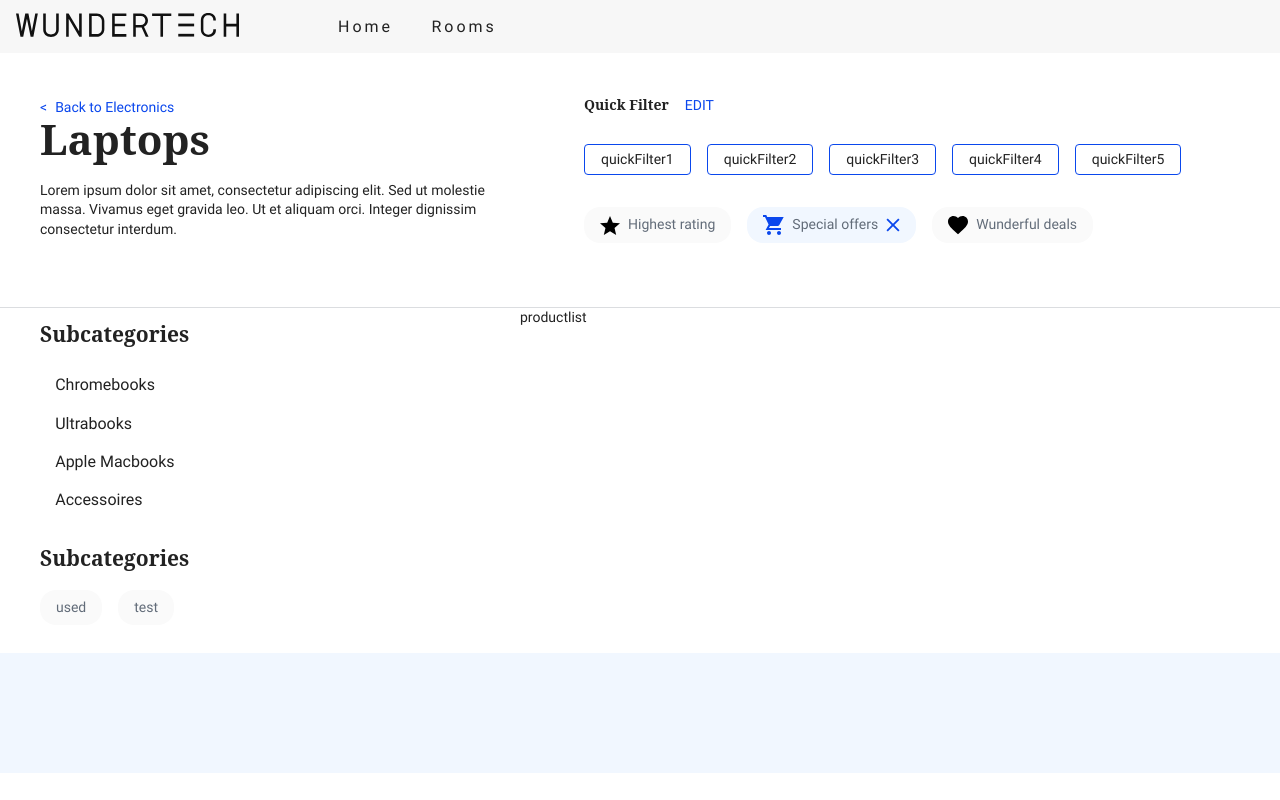
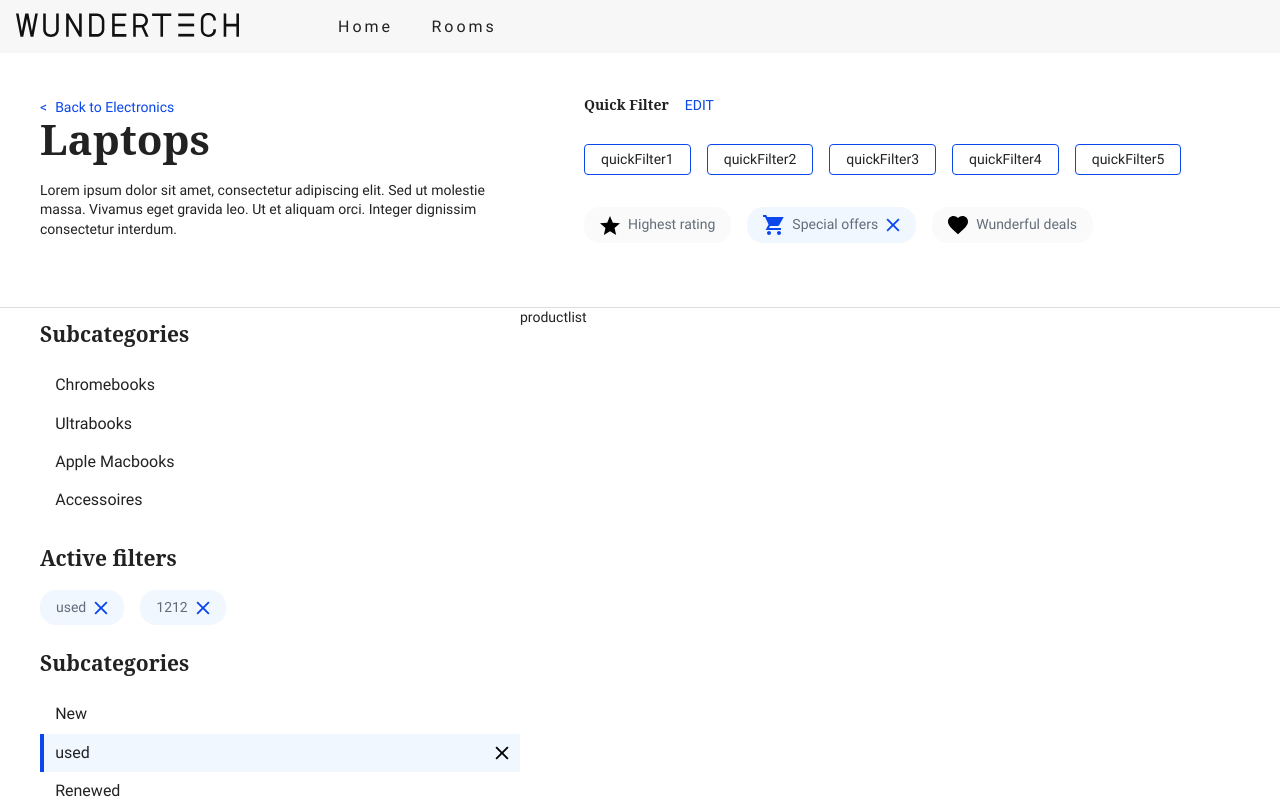
Before and after one commit to sjottens/poc, a React (Create React App) app: page /products in a window 1280 px wide. Shown: the top 800 px of the page. Built offline with nearby package versions, Linux system fonts and the light colour scheme.

Commit message:
added filter controlls

```diff
--- a/src/components/plp/filters/ProductFilters.js
+++ b/src/components/plp/filters/ProductFilters.js
@@ -1,14 +1,50 @@
+import { useState } from "react";
 import ActiveFilters from "./components/ActiveFilters";
+import Filter from "./components/Filter";
 import SubCategories from "./components/SubCategories";
 
 const ProductFilters = () => {
-	let subCategories = ["Chromebooks", "Ultrabooks", "Apple Macbooks", "Accessoires"]
-	let activeFilters = [{name:"used"}, {name:"test"}]
+	const [activeFilters, setactiveFilters] = useState([{filterName:"condition", value:"used"},{filterName:"check", value:"1212"}])
+	const [subCategories, setsubCategories] = useState(["Chromebooks", "Ultrabooks", "Apple Macbooks", "Accessoires"])
+	let filters = [
+		{
+			filterName:"condition",
+			values:["New", "used", "Renewed", "Refurbished", "Showroom sample"],
+			type:"radio"
+		}
+	]
+
+	let handleRemove = (val1, val2)=> {
+		let output = activeFilters.filter((val) => val.filterName!==val2&&val.value!==val1)
+		setactiveFilters(output)
+	}
+
+	let handleAdd = (val1, val2, val3)=> {
+		let output = {filterName:val2, value:val1}
+		if(val3==="radio"){
+			let able = true
+			activeFilters.map(act=>{
+				if(act.filterName===val2){
+					able = false
+				}
+			})
+			if(able===true){
+				setactiveFilters([...activeFilters, output])
+			}
+		}else{
+			setactiveFilters([...activeFilters, output])
+		}
+	}
 
 	return (
 		<section className="plp-filtercontainer">
 			{ subCategories &&<SubCategories categories={subCategories}/>}
 			{ activeFilters &&<ActiveFilters activeFilters={activeFilters}/>}
+			{filters.map((filter, key)=>{
+				return(
+					<Filter key={key} activeFilters={activeFilters} handleRemove={handleRemove} handleAdd={handleAdd}  filter={filter}/>
+				)
+			})}
         </section>
 	);
 }
--- a/src/components/plp/filters/components/ActiveFilters.js
+++ b/src/components/plp/filters/components/ActiveFilters.js
@@ -3,10 +3,10 @@ import Chip from "../../../chips/Chip";
 const ActiveFilters = (props) => {
 	return (
 		<div className="plp-filters">
-            <h3>Subcategories</h3>
+            <h3>Active filters</h3>
             <ul className="plp-filterList_activeFilters">
-                {props.activeFilters.map(activeFilter =>{
-                    return <Chip name={activeFilter.name}/>
+                {props.activeFilters.map((activeFilter, key) =>{
+                    return <Chip key={key} selected={true} name={activeFilter.value}/>
                 })}
             </ul>
         </div>
--- a/src/components/plp/filters/components/Filter.js
+++ b/src/components/plp/filters/components/Filter.js
@@ -1,18 +1,35 @@
 const Filter = (props) => {
 
-	if(props.type === "radio"){
+	let selectedCheck = (value)=>{
+		let selected = false;
+			props.activeFilters.map(filter=>{
+				if((filter.filterName === props.filter.filterName) && (filter.value === value)){
+					selected = true
+				}
+			})
+		if(selected){
+			return "active"
+		}
+	}
+
+	if(props.filter.type === "checkbox"){
 		return (
 			<>
 				<p>Radio</p>
 			</>
 		);
-	}else if(props.type === "rating"){
+	}else if(props.filter.type === "radio"){
 		return (
-			<>
-				<p>Filter</p>
-			</>
+			<div className="plp-filters">
+				<h3>Subcategories</h3>
+				<ul className="plp-filterList">
+					{props.filter.values.map((value, key) =>{
+						return <li key={key} onClick={(e)=>{if(selectedCheck(value)==='active'){props.handleRemove(value, props.filter.filterName);}else{props.handleAdd(value, props.filter.filterName, props.filter.type);}}} className={"navigationItem "+selectedCheck(value) }>{value}<img className="icon-close" src="img/icons/close.svg" alt="close" /></li>
+					})}
+				</ul>
+			</div>
 		);
-	}else if(props.type === "list"){
+	}else if(props.filter.type === "range"){
 		return (
 			<>
 				<p>Filter</p>
--- a/src/components/plp/filters/components/SubCategories.js
+++ b/src/components/plp/filters/components/SubCategories.js
@@ -3,8 +3,8 @@ const SubCategories = (props) => {
 		<div className="plp-filters">
             <h3>Subcategories</h3>
             <ul className="plp-filterList">
-                {props.categories.map(category =>{
-                    return <li className="navigationItem">{category}</li>
+                {props.categories.map((category, key) =>{
+                    return <li key={key} className="navigationItem">{category}</li>
                 })}
             </ul>
         </div>
--- a/src/scss/plp.scss
+++ b/src/scss/plp.scss
@@ -76,9 +76,26 @@
                 padding: .5rem .7rem;
                 font-size: 16px;
                 border-left: 4px solid rgba(255, 255, 255, 0);
-                &:hover{
+                display: flex;
+                justify-content: space-between;
+                .icon-close{
+                    display: none;
+                    filter: brightness(0);
+                }
+                &:hover, &.active{
                     background: #F1F7FF;
                     border-left-color: #0A47ED;
+                    cursor: pointer;
+                }
+                &:hover{
+                    .icon-close{
+                        filter: none;
+                    }
+                }
+                &.active{
+                    .icon-close{
+                        display: inline;
+                    }
                 }
             }
         }
```
